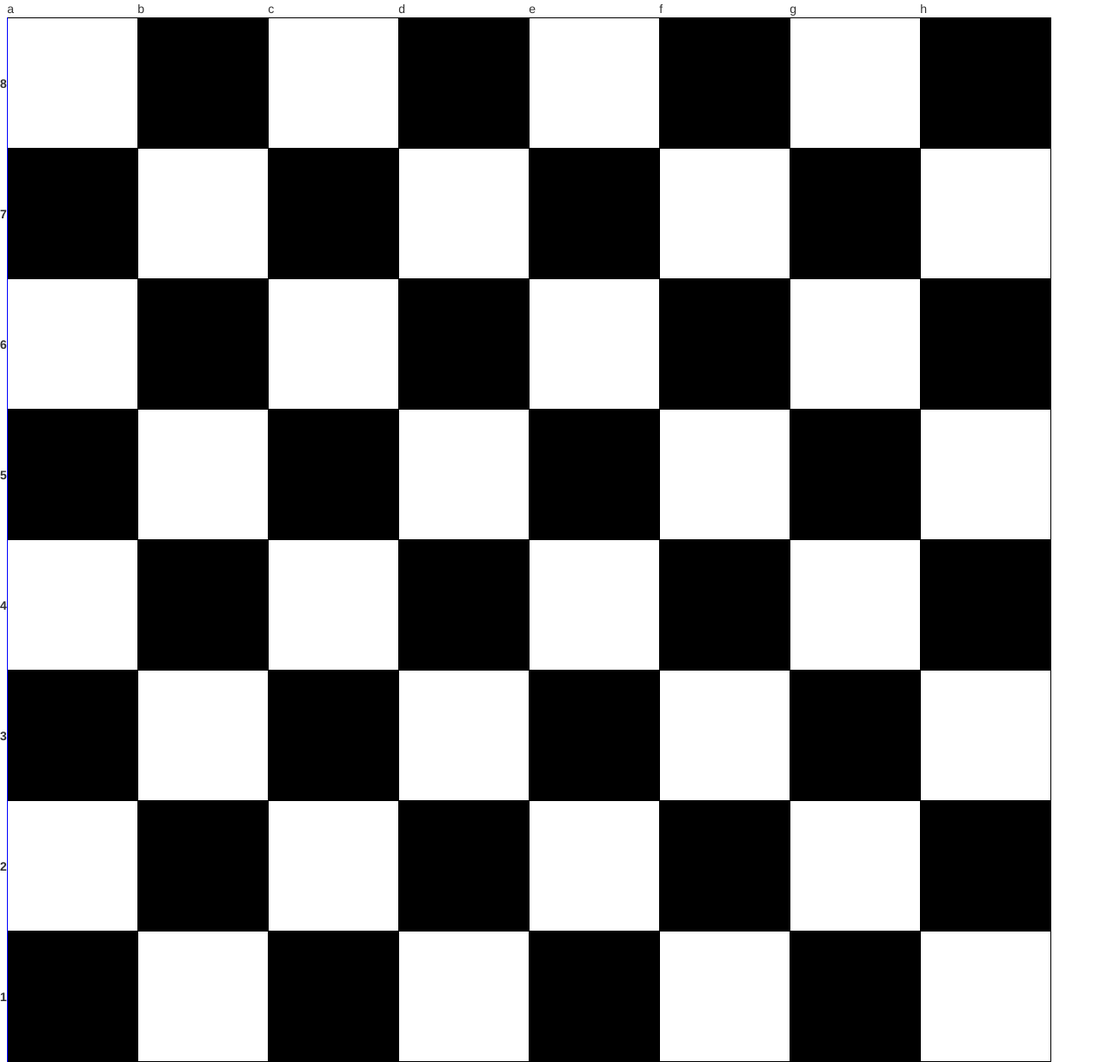
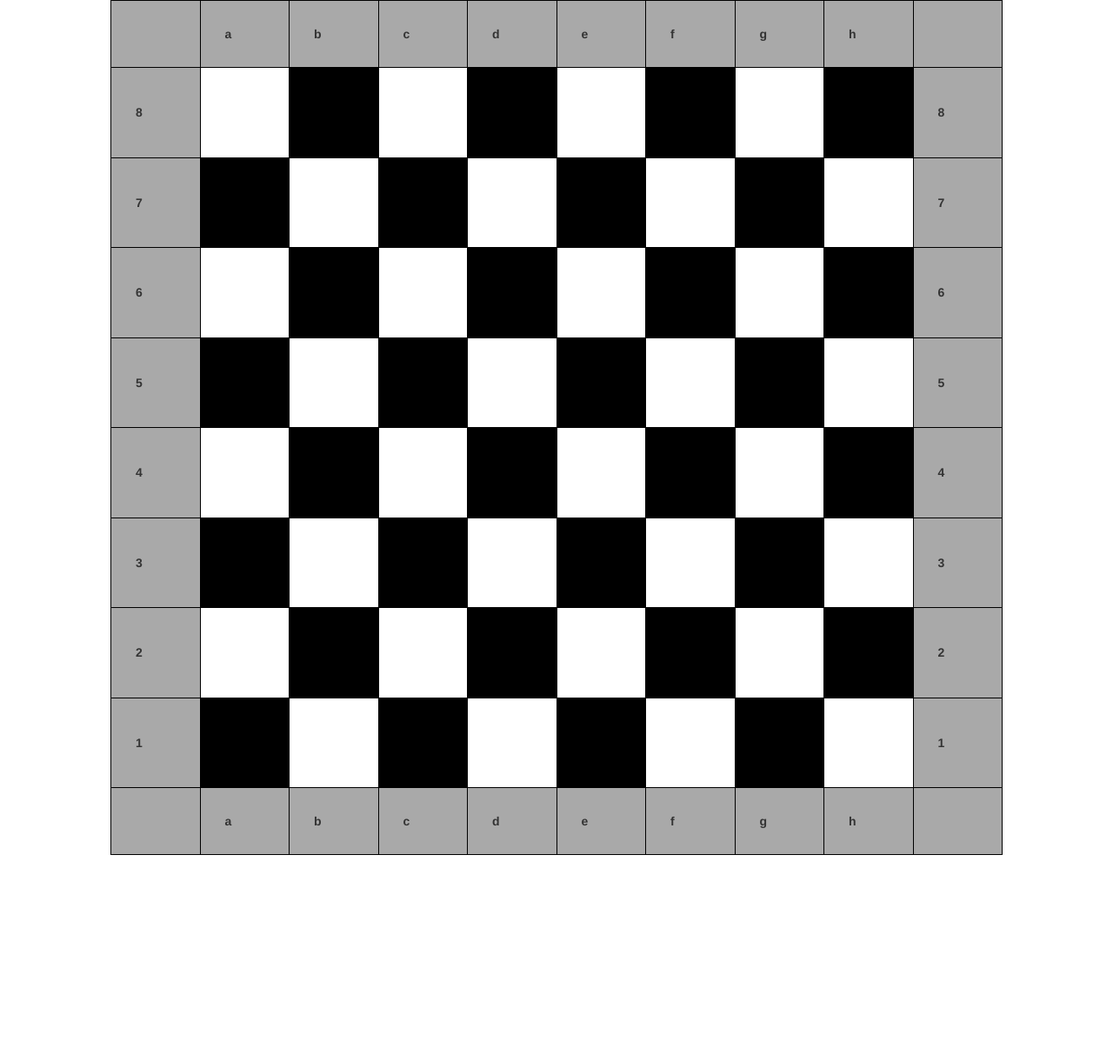
Before and after one commit to jgarcia99/TIY-Assignments, a plain HTML site: page pub/index.html in a window 1280 px wide. Shown: the whole page at 87% size. After the commit the page ends 983 px from the top, so only its background shows below. Drawn offline with nearby package versions, Linux system fonts and the light colour scheme.

Commit message:
even better version 10x10

```diff
--- a/pub/index.html
+++ b/pub/index.html
@@ -19,17 +19,19 @@
 
        <style type="text/css">
 
-            thead th {
-                border-bottom: 1px solid red;
+             th {
+                border: 1px solid black;
+                background-color: darkgray;
             }
 
            tbody th {
-                border-right: 1px solid blue;
+                border: 1px solid black;
+               background-color: darkgray;
            }
 
            tbody td {
-                width: 150px;
-               height: 150px;
+                width: 10%;
+               padding-bottom: 10%;
                border: 1px solid black;
            }
 
@@ -39,9 +41,19 @@
             background-color: black;
           }
 
+           th {
+            background-color: darkgray;
+               padding: 2em;
+           }
 
+          table {
+            width: 90%;
+              margin: 0 auto;
+          }
 
-
+           .end {
+            background: darkgray
+           }
 </style>
     </head>
     <body>
@@ -51,18 +63,20 @@
 
         <!-- Add your site or application content here -->
 
+        <div class="container">
             <table>
                 <thead>
                     <tr>
-                        <td></td>
-                        <td>a</td>
-                        <td>b</td>
-                        <td>c</td>
-                        <td>d</td>
-                         <td>e</td>
-                        <td>f</td>
-                        <td>g</td>
-                        <td>h</td>
+                       <th></th>
+                        <th>a</th>
+                        <th>b</th>
+                        <th>c</th>
+                        <th>d</th>
+                        <th>e</th>
+                        <th>f</th>
+                        <th>g</th>
+                        <th>h</th>
+                        <th></th>
                     </tr>
                 </thead>
                 <tbody>
@@ -76,6 +90,8 @@
                         <td></td>
                          <td></td>
                          <td></td>
+                        <th>8</th>
+
                     </tr>
                      <tr>
                         <th>7</th>
@@ -87,6 +103,9 @@
                         <td></td>
                          <td></td>
                           <td></td>
+                           <th>7</th>
+
+
                     </tr>
                      <tr>
                         <th>6</th>
@@ -98,6 +117,8 @@
                         <td></td>
                          <td></td>
                           <td></td>
+                          <th>6</th>
+
                     </tr>
                      <tr>
                         <th>5</th>
@@ -109,6 +130,7 @@
                         <td></td>
                          <td></td>
                           <td></td>
+                         <th>5</th>
                     </tr>
                      <tr>
                         <th>4</th>
@@ -120,6 +142,7 @@
                         <td></td>
                          <td></td>
                           <td></td>
+                         <th>4</th>
                     </tr>
                      <tr>
                         <th>3</th>
@@ -131,6 +154,7 @@
                         <td></td>
                          <td></td>
                           <td></td>
+                          <th>3</th>
                     </tr>
                      <tr>
                         <th>2</th>
@@ -142,6 +166,7 @@
                         <td></td>
                          <td></td>
                           <td></td>
+                          <th>2</th>
                     </tr>
                      <tr>
                         <th>1</th>
@@ -153,9 +178,23 @@
                         <td></td>
                          <td></td>
                           <td></td>
+                          <th>1</th>
+
                     </tr>
+
                 </tbody>
-
+            <tr>
+                       <th></th>
+                        <th>a</th>
+                        <th>b</th>
+                        <th>c</th>
+                        <th>d</th>
+                        <th>e</th>
+                        <th>f</th>
+                        <th>g</th>
+                        <th>h</th>
+                        <th></th>
+                    </tr>
 
 
 
@@ -164,7 +203,7 @@
 
         </table>
 
-
+       </div>
 
 
 
```
